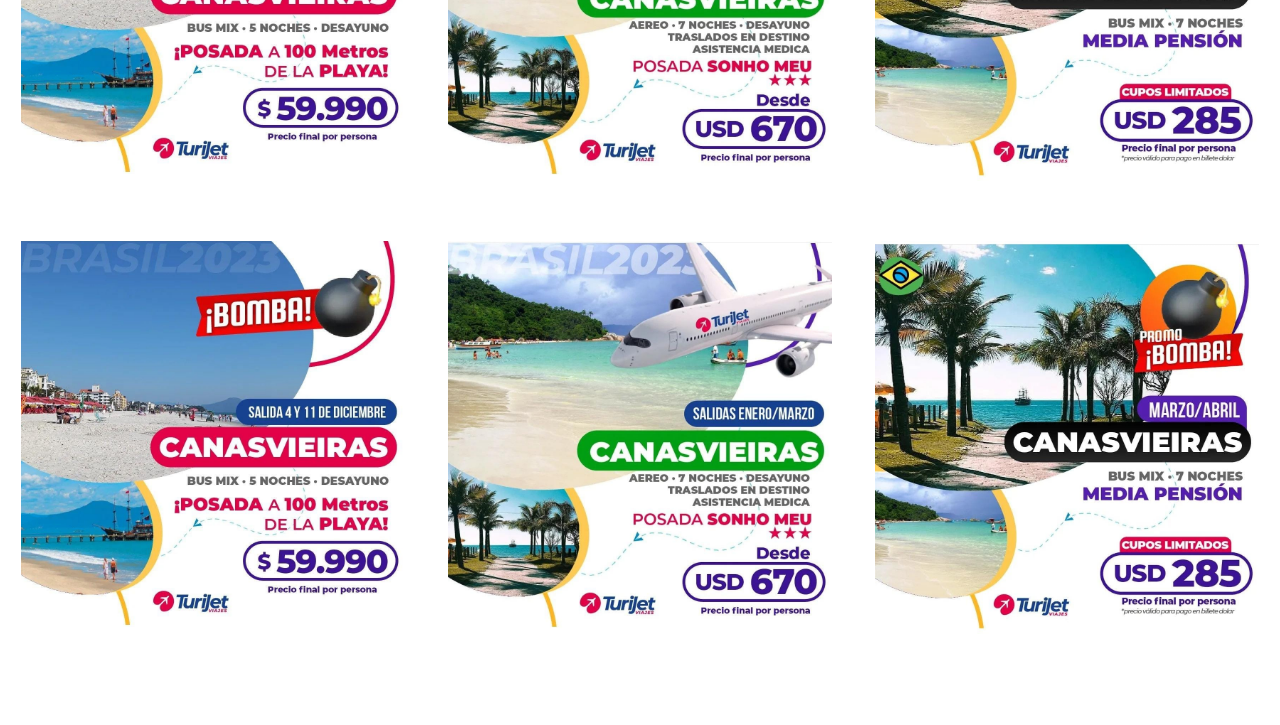
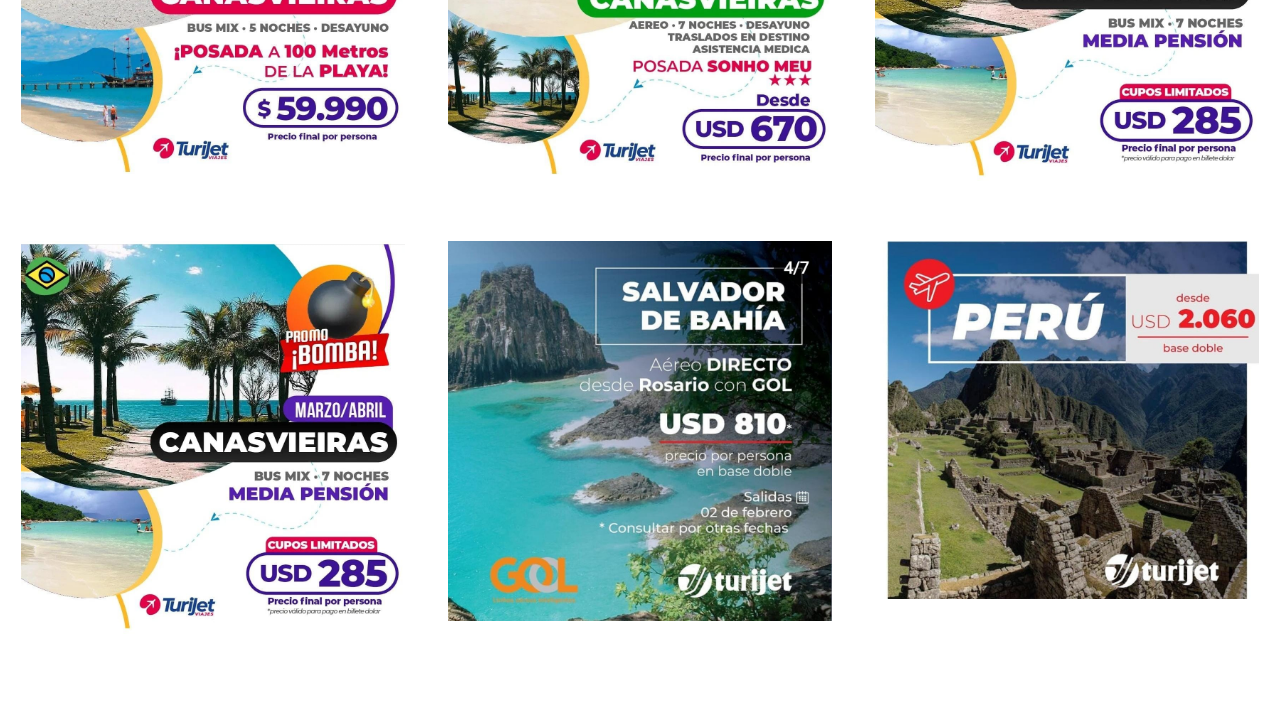
Before and after one commit to TongaNOB/Coder-Turijet, a plain HTML site: page Pages/Vacaciones.html in a window 1280 px wide. Shown: the part 755-1480 px from the top of the page. Drawn offline with nearby package versions, Linux system fonts and the light colour scheme.

Commit message:
home completo, vacaciones completo, resto x terminar

```diff
--- a/Pages/Vacaciones.html
+++ b/Pages/Vacaciones.html
@@ -76,9 +76,9 @@
     <img src="../Images/vac1.jpeg" alt="eventos_gif" width="90%">
     <img src="../Images/vac2.jpeg" alt="eventos_gif" width="90%">
     <img src="../Images/vac3.jpeg" alt="eventos_gif" width="90%">
-    <img src="../Images/vac1.jpeg" alt="eventos_gif" width="90%">
-    <img src="../Images/vac2.jpeg" alt="eventos_gif" width="90%">
     <img src="../Images/vac3.jpeg" alt="eventos_gif" width="90%">
+    <img src="../Images/vac4.jpeg" alt="eventos_gif" width="90%">
+    <img src="../Images/vac5.jpeg" alt="eventos_gif" width="90%">
 </div>
 
     </div>
```
